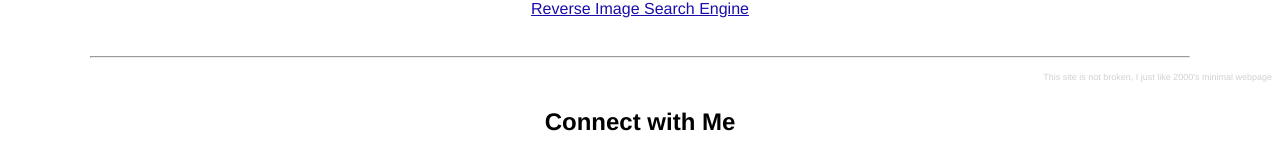
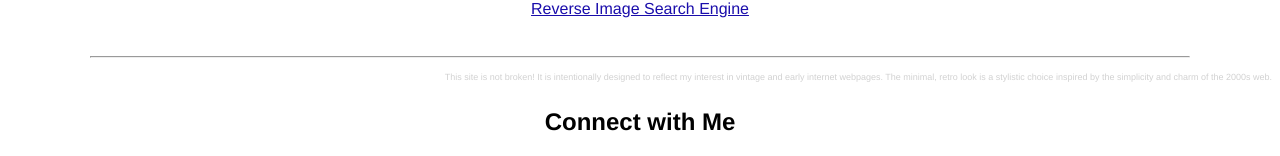
Before and after one commit to aashishparuvada/2000s-portfolio, a plain HTML site: page index.html in a window 1280 px wide. Shown: the part 714-870 px from the top of the page. Drawn offline with Linux system fonts and the light colour scheme.

Commit message:
retrofix#1

```diff
--- a/index.html
+++ b/index.html
@@ -200,7 +200,7 @@
         </div>
     </div>
     <div style="position:fixed; right:8px; bottom:4px; font-size:9px; opacity:0.18; z-index:9999; pointer-events:none; user-select:none;">
-        This site is not broken, I just like 2000's minimal webpage
+        This site is not broken! It is intentionally designed to reflect my interest in vintage and early internet webpages. The minimal, retro look is a stylistic choice inspired by the simplicity and charm of the 2000s web.
     </div>
 </body>
 </html>
```
